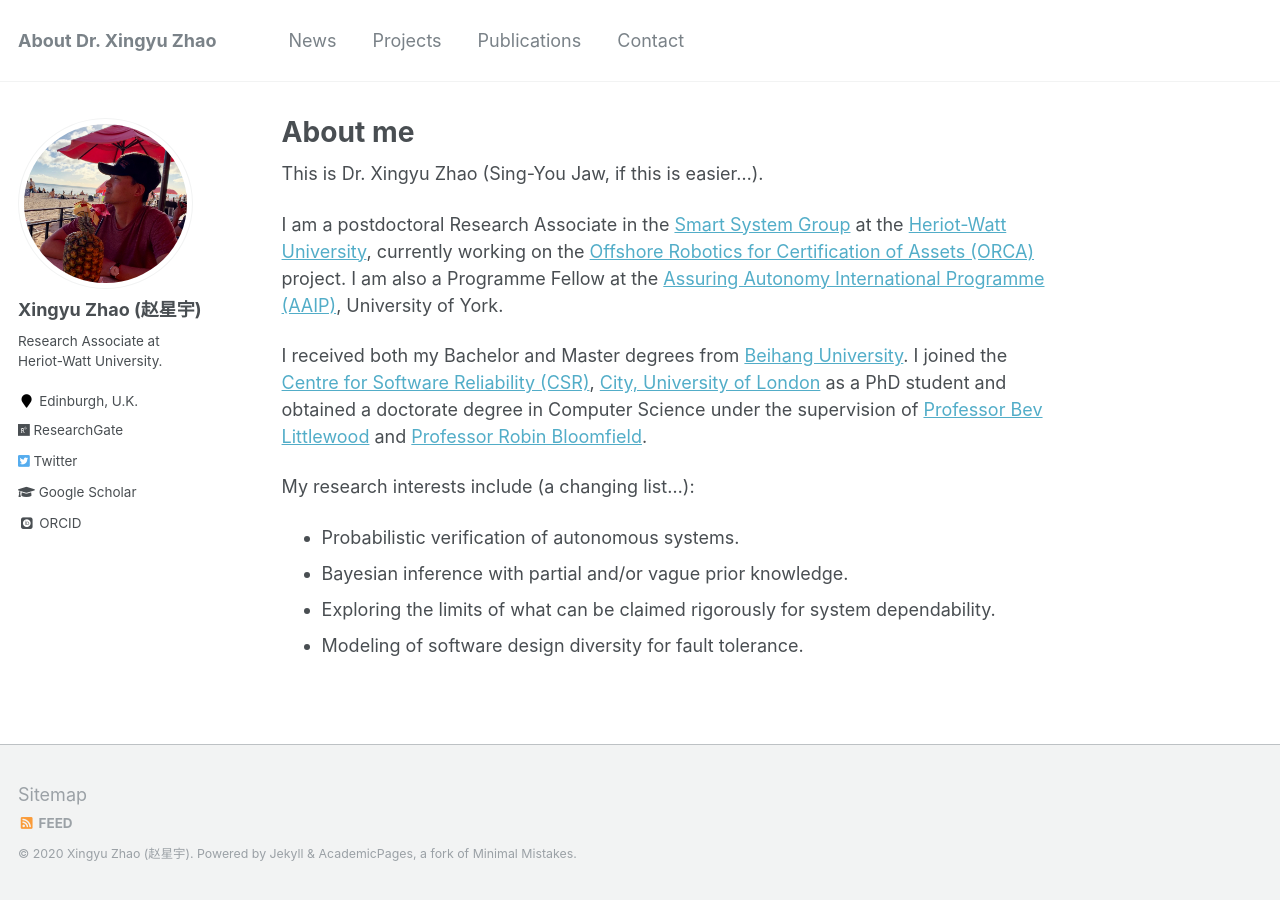
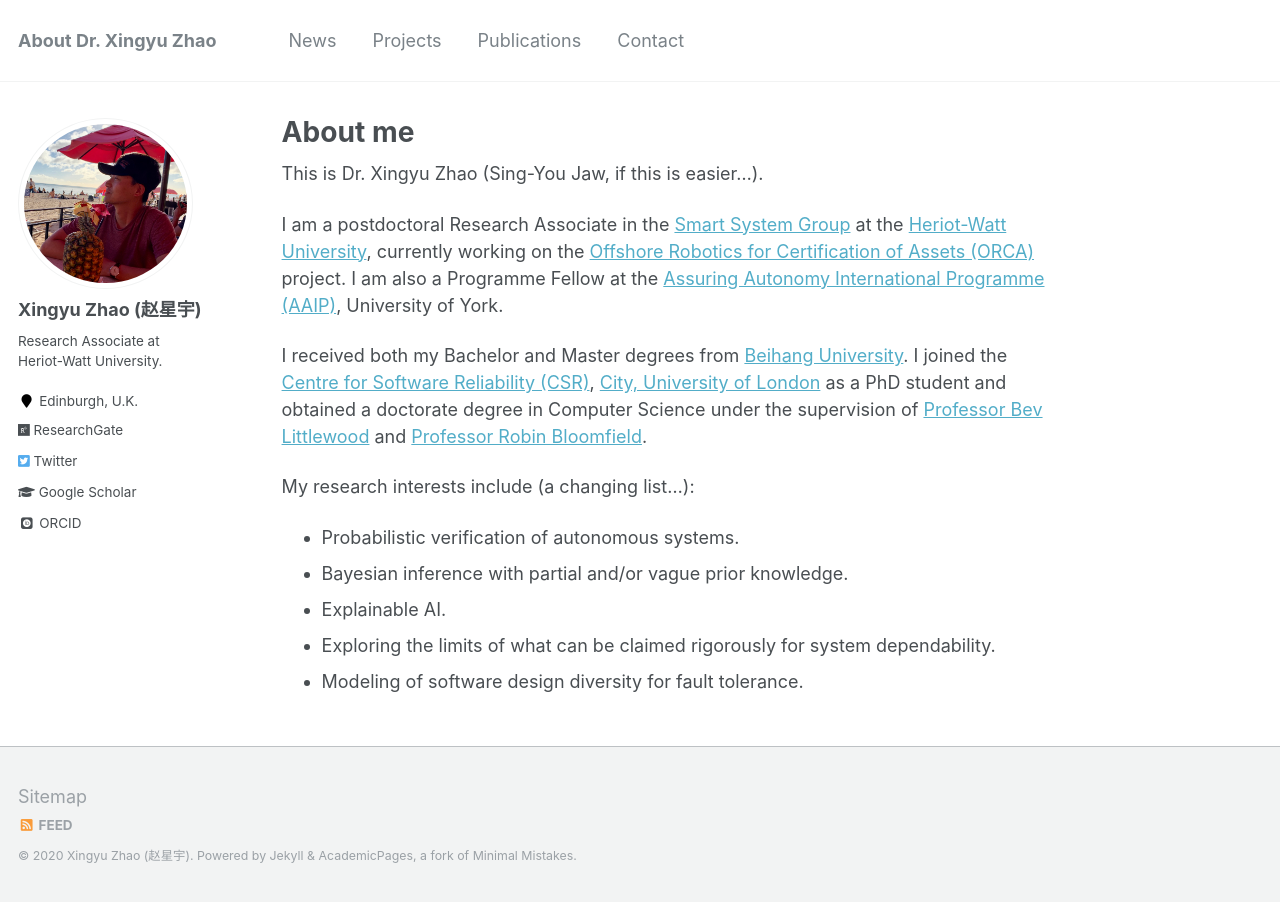
Before and after one commit to x-y-zhao/x-y-zhao.github.io, a Jekyll site: the page built from _pages/about.md, in a window 1280 px wide. Built offline with Jekyll 4.4.1, drawn with Linux system fonts in a browser that asks for light colours; some web fonts are replaced.

Commit message:
Update about.md

```diff
--- a/_pages/about.md
+++ b/_pages/about.md
@@ -17,6 +17,7 @@ I received both my Bachelor and Master degrees from [Beihang University](https:/
 My research interests include (a changing list...):
 * Probabilistic verification of autonomous systems.
 * Bayesian inference with partial and/or vague prior knowledge.
+* Explainable AI.
 * Exploring the limits of what can be claimed rigorously for system dependability.
 * Modeling of software design diversity for fault tolerance.
 
```
